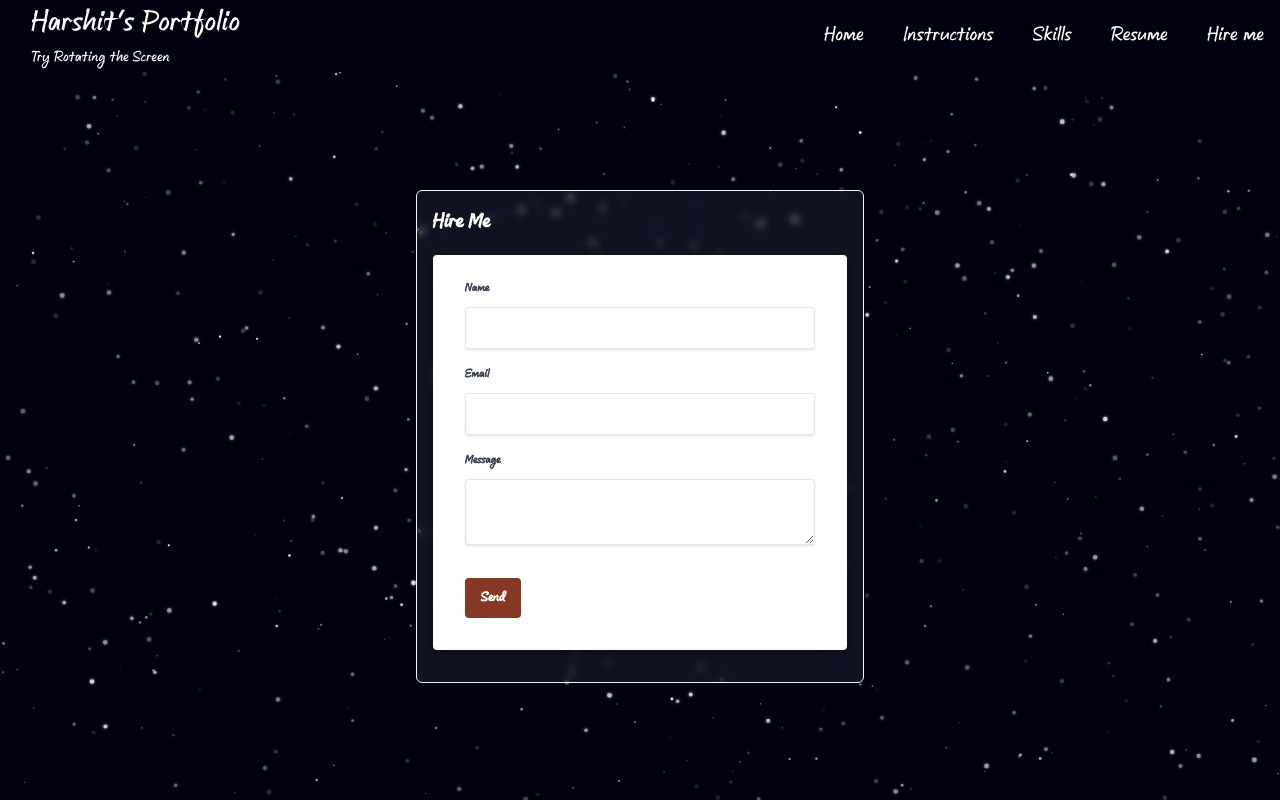
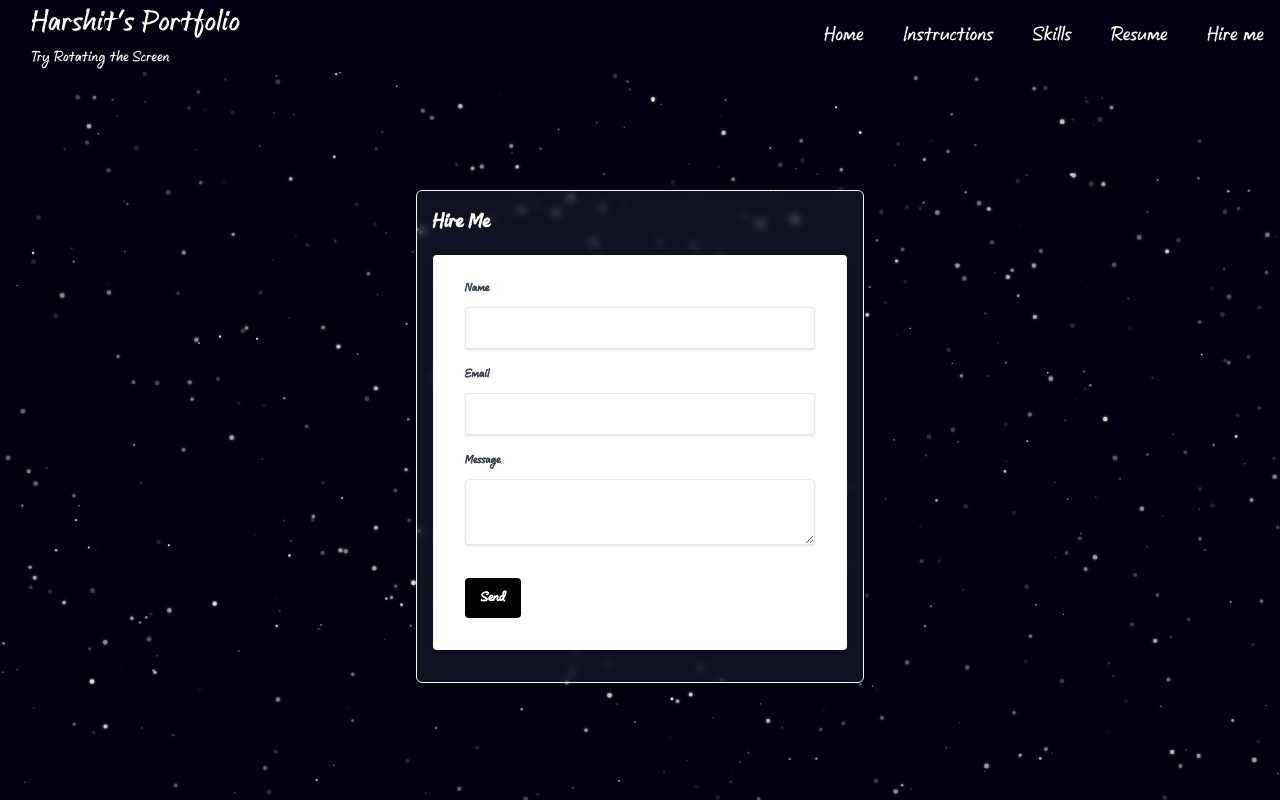
Before and after one commit to ryuga123677/Portfolio_React_3D, a React (Vite) app: page /hireme in a window 1280 px wide. Built offline with nearby package versions, Linux system fonts and the light colour scheme; no server answers.

Commit message:
beta version error fixes

```diff
--- a/src/components/Hireme.jsx
+++ b/src/components/Hireme.jsx
@@ -108,7 +108,7 @@ export const Hireme = () => {
             <div className="flex items-center justify-between ">
               <button
                 type="submit"
-                className=" text-white font-bold py-2 px-4 rounded bg-[#853824] hover:scale-125 transition-all"
+                className="  font-bold py-2 px-4 rounded bg-black text-white hover:scale-125 transition-all"
               >
                 Send
               </button>
--- a/src/components/portfolio.jsx
+++ b/src/components/portfolio.jsx
@@ -512,7 +512,7 @@ stars.stretchMinimum = 0.15;
         scene.render();
       });
     }
-
+arcCamera.alpha=-0.85;
 
 
     var check = false;
```
